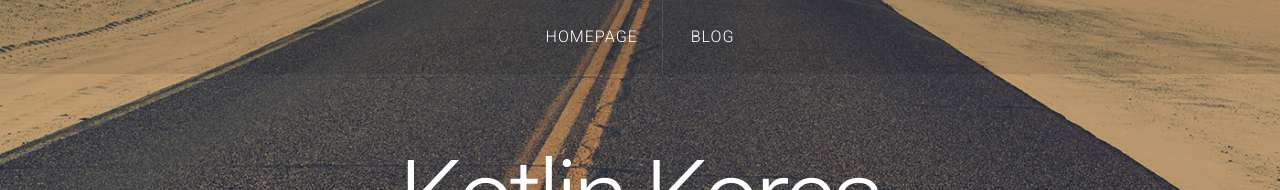
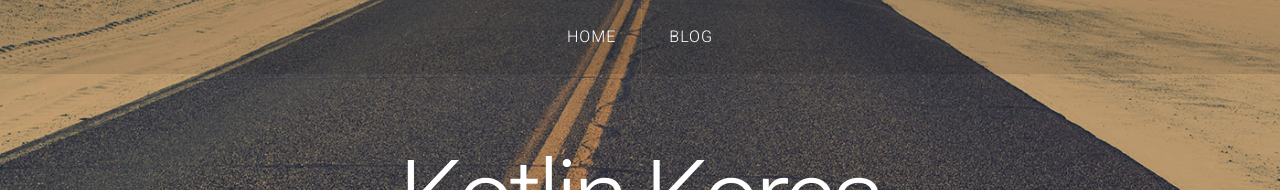
Before and after one commit to kotlinkr/kotlinkr.github.io, a Jekyll site: the page built from index.html, in a window 1280 px wide. Shown: the top 190 px of the page. Built offline with Jekyll 4.4.1, drawn with Linux system fonts in a browser that asks for light colours; nearby versions of some CDN libraries.

Commit message:
homepage -> home

```diff
--- a/_includes/nav.html
+++ b/_includes/nav.html
@@ -3,7 +3,7 @@
 	<nav id="nav">
 		<ul>
 			{% assign current = page.url | downcase | split: '/' %}
-			<li {% if current[1] == 'index.html' %}class='current'{% endif %}><a href="/">Homepage</a></li>
+			<li {% if current[1] == 'index.html' %}class='current'{% endif %}><a href="/">Home</a></li>
 			<li {% if current[1] == 'blog' %}class='current'{% endif %}><a href="/blog">Blog</a></li>
 			<!-- <li {% if current[1] == 'left-sidebar.html' %}class='current'{% endif %}><a href="/left-sidebar.html">Left Sidebar</a></li> -->
 			<!-- <li {% if current[1] == 'right-sidebar.html' %}class='current'{% endif %}><a href="/right-sidebar.html">Right Sidebar</a></li> -->
```
